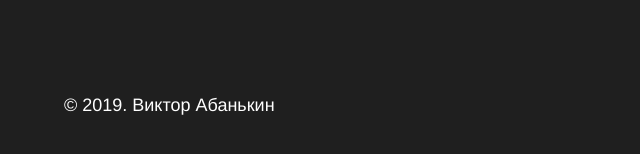
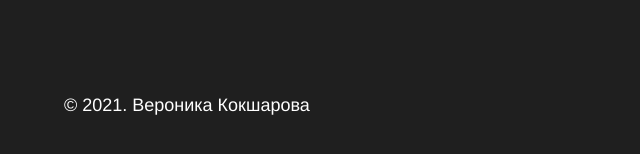
Before and after one commit to delioncourts/how-to-learn, a plain HTML site: page index.html in a window 1280 px wide. Shown: the part 7626-7780 px from the top of the page, 0-640 px from the left. Drawn offline with Linux system fonts and the light colour scheme.

Commit message:
upd index, add folders, nojekyll and delete folders

```diff
--- a/index.html
+++ b/index.html
@@ -274,7 +274,7 @@
 				<div class="footer__column footer__column_content_copyright">
 					<img class="logo logo_place_footer" src="./images/logo_place_footer.svg"
 						alt="логотип яндекс практикума">
-					<p class="footer__author">&copy; 2019. Виктор Абанькин</p>
+					<p class="footer__author">&copy; 2021. Вероника Кокшарова</p>
 				</div>
 				<div class="footer__column footer__column_content_info">
 					<h2 class="footer__column-heading">О Практикуме</h2>
```
Also changed, not shown: Brief texts/texts.txt (deleted), 4 other files.
